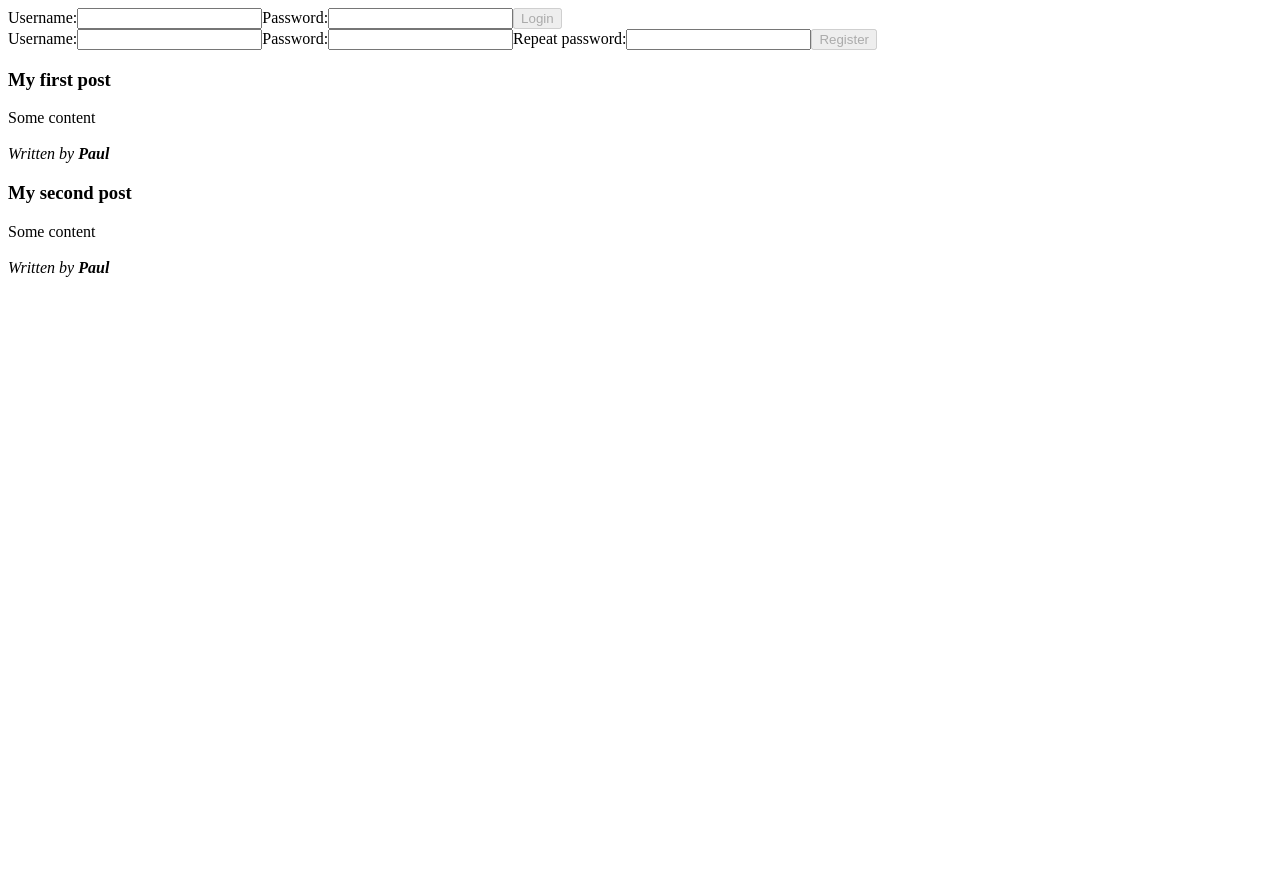
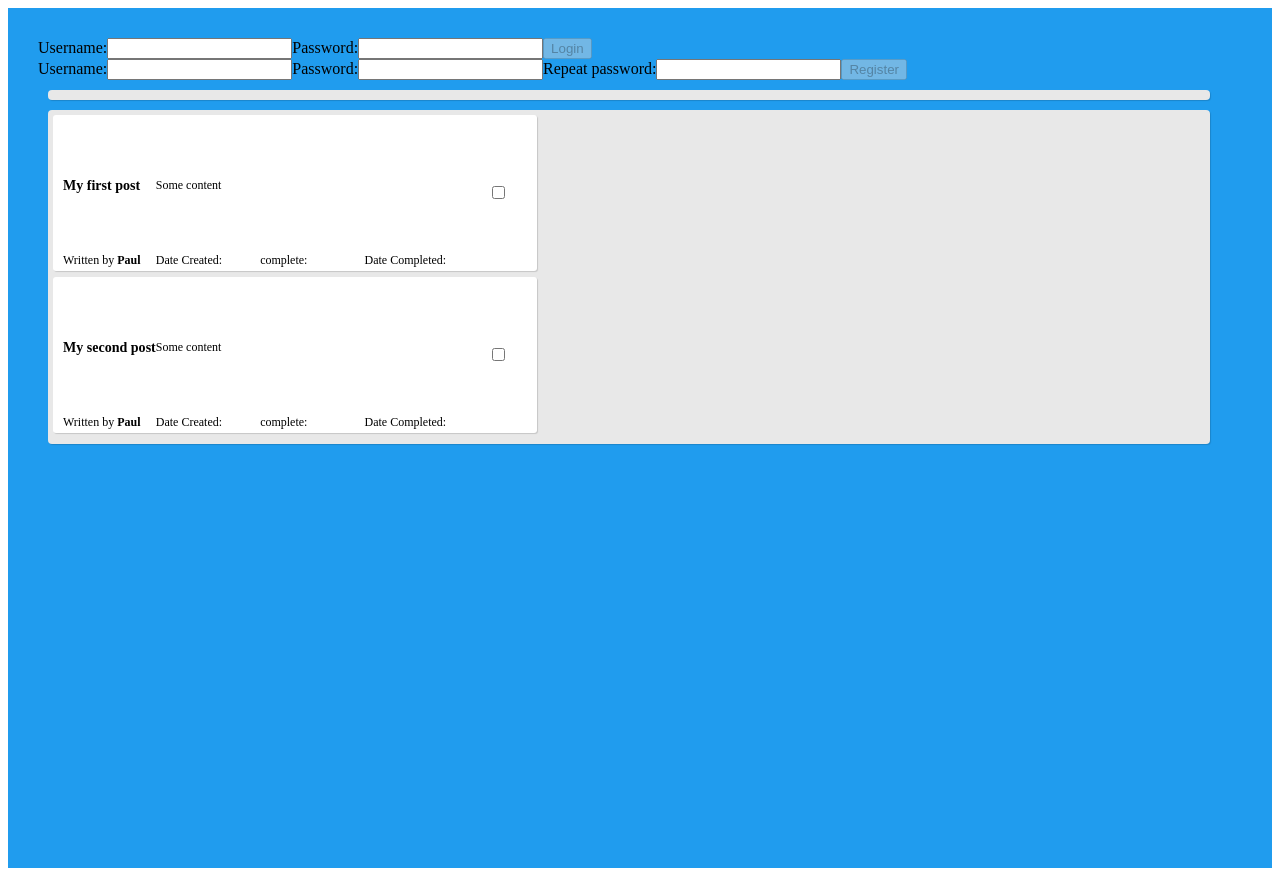
Before and after one commit to joezaksheske/Lab2, a React (Create React App) app: page / in a window 1280 px wide. Before the commit the page ends 800 px from the top, so only its background shows below. Built offline with nearby package versions, Linux system fonts and the light colour scheme.

Commit message:
saving work

```diff
--- a/package.json
+++ b/package.json
@@ -6,6 +6,7 @@
     "@testing-library/jest-dom": "^5.16.5",
     "@testing-library/react": "^13.4.0",
     "@testing-library/user-event": "^13.5.0",
+    "bootstrap": "^5.2.1",
     "react": "^18.2.0",
     "react-dom": "^18.2.0",
     "react-scripts": "^5.0.1",
--- /dev/null
+++ b/src/App.css
@@ -0,0 +1,156 @@
+.app {
+    background: #209cee;
+    height: 100vh;
+    padding: 30px;
+    align-items:center;
+}
+
+.todo-list {
+    background: #e8e8e8;
+    border-radius: 4px;
+    max-width: 90vw;
+    padding: 5px;
+    box-shadow: 1px 1px 1px rgba(0, 0, 0, 0.15);
+    margin: 10px;
+}
+
+.create-Todo{
+    background: #e8e8e8;
+    display: flex;
+    border-radius: 4px;
+    max-width: 90vw;
+    padding: 5px;
+    box-shadow: 1px 1px 1px rgba(0, 0, 0, 0.15);
+    margin: 10px;
+}
+
+.todo {
+    display: grid;
+    grid-template-columns: 20fr 22.5fr 22.5fr 22.5fr 12.5fr;
+    grid-template-rows: 20fr 70fr 10fr;
+    align-items: center;
+    background: #fff;
+    width: border-box;
+    border-radius: 3px;
+    box-shadow: 1px 1px 1px rgba(0, 0, 0, 0.15);
+    font-size: 12px;
+    justify-content: space-between;
+    margin-bottom: 6px;
+    padding: 3px 10px;
+}
+
+.todo_Title_Container{
+    grid-row: 1 / span 2;
+    grid-column: 1;
+}
+
+.todo_Description_Container{
+    grid-row: 1 / span 2;
+    grid-column: 2 / span 4;
+}
+
+.todo_DateCreated_Container{
+    grid-row: 3;
+    grid-column: 2;
+}
+
+.todo_Checkbox_Container{
+    grid-row: 1 / span 3;
+    grid-column: 5;
+    display: block;
+    vertical-align: center;
+    margin: auto;
+}
+
+.todo_Author_Container{
+    grid-row: 3;
+    grid-column: 1;
+}
+.todo_CompleteStatus_Container{
+    grid-row:3;
+    grid-column: 3;
+}
+
+.todo_DateCompleted_Container{
+    grid-row:3;
+    grid-column: 4;
+    border: black;
+}
+
+.button_CreateTodo{
+    background-color: #4CAF50; /* Green */
+    border: none;
+    color: white;
+    padding: 12px 28px;
+    text-align: center;
+    text-decoration: none;
+    display: inline-block;
+    font-size: 16px;
+    border-radius: 12px;
+}
+
+.button_CreateTodo:disabled{
+    background-color: #e7e7e7; color: black;
+    border: none;
+    color: white;
+    padding: 12px 28px;
+    text-align: center;
+    text-decoration: none;
+    display: inline-block;
+    font-size: 16px;
+    border-radius: 12px;
+}
+
+.form_CreateTodoHeader{
+    grid-row: 1;
+    grid-column: 2;
+    margin: 5px;
+    text-align: center;
+    font-family: sans-serif;
+    font-size: 30px;
+}
+
+.form_CreateTodoTitle{
+    grid-row: 3;
+    grid-column: 2;
+    width: auto;
+    padding:3px;
+    margin: 3px;
+}
+
+.form_CreateTodoTitle_Input{
+    border: 2px solid #ccc;
+    border-radius: 4px;
+    width: 100%;
+}
+
+.form_CreateTodoDescription{
+    width: 100%;
+    border: 2px solid #ccc;
+    border-radius: 4px;
+    resize: none;
+    grid-column: 2;
+    grid-row: 4;
+    margin: 5px;
+}
+
+.form_CreateTodoAuthor{
+    grid-column: 2;
+    grid-row: 2;
+    margin: 5px
+}
+
+.form_CreateTodoSubmit{
+    display: block;
+    grid-column: 2;
+    grid-row: 5;
+    margin-left: auto;
+    margin-right: auto;
+}
+
+.form_CreateTodo{
+    display:grid;
+    max-height: 400px;
+    grid-template-columns: 10fr 80fr 10fr;
+    grid-template-rows: 15fr 10fr 10fr 60fr 5fr;
+}
--- a/src/App.js
+++ b/src/App.js
@@ -3,6 +3,7 @@ import { useState, useReducer } from "react";
 import UserBar from "./user/UserBar";
 import TodoList from "./todo/TodoList";
 import CreateTodo from "./todo/CreateTodo";
+import './App.css'
 
 import appReducer from "./reducers";
 
@@ -26,12 +27,20 @@ function App() {
     });
 
     return (
-        <div>
-            <UserBar user={state.user} dispatch={dispatch} />
-            <TodoList todos={state.todos} />
-            {state.user && (
-                <CreateTodo user={state.user} todos={state.todos} dispatch={dispatch} />
-            )}
+        <div className="app">
+            <header>
+                <UserBar user={state.user} dispatch={dispatch} />
+            </header>
+            <main>
+                <div className="todo-list">
+                    {state.user && (
+                        <CreateTodo user={state.user} todos={state.todos} dispatch={dispatch} />
+                    )}
+                </div>
+                <div className="create-Todo">
+                    <TodoList todos={state.todos} />
+                </div>
+            </main>
         </div>
     );
 }
--- a/src/reducers.js
+++ b/src/reducers.js
@@ -17,6 +17,9 @@ function todoReducer(state, action) {
                 title: action.title,
                 content: action.content,
                 author: action.author,
+                dateCreated: Date.now().toString(),
+                complete: false,
+                dateCompleted: Date.now().toString(),
             };
             return [newTodo, ...state];
         default:
--- a/src/todo/CreateTodo.js
+++ b/src/todo/CreateTodo.js
@@ -5,18 +5,24 @@ export default function CreateTodo({ user, todos, dispatch }) {
     const [content, setContent] = useState('');
 
     return (
+        <div>
             <form
                 onSubmit={(e) => {
                     e.preventDefault();
                     dispatch({ type: "CREATE_TODO", title, content, author: user });
                 }}
             >
-            <div>
+                <div className="form_CreateTodo">
+                    <div className="form_CreateTodoHeader">
+                            What do you need to get done?
+                    </div>
+                    <div className="form_CreateTodoAuthor">
                         Author: <b>{user}</b>
                     </div>
-            <div>
+                    <div className="form_CreateTodoTitle">
                         <label htmlFor="create-title">Title:</label>
                         <input
+                            className="form_CreateTodoTitle_Input"
                             type="text"
                             name="create-title"
                             id="create-title"
@@ -25,10 +31,15 @@ export default function CreateTodo({ user, todos, dispatch }) {
                         />
                     </div>
                     <textarea
+                        className="form_CreateTodoDescription"
                         value={content}
                         onChange={(event) => setContent(event.target.value)}
                     />
-            <input type="submit" value="Create" />
+                    <div className="form_CreateTodoSubmit">
+                        <input className="button_CreateTodo" type="submit" value="Create" disabled={title.length === 0}/>
+                    </div>
+                </div>
             </form>
+        </div>
     );
 }
--- a/src/todo/Todo.js
+++ b/src/todo/Todo.js
@@ -1,12 +1,20 @@
-export default function Todo({ title, content, author }) {
+export default function Todo({ title, content, author, dateCreated, complete,dateCompleted}) {
     return (
-        <div>
-            <h3>{title}</h3>
-            <div>{content}</div>
-            <br />
-            <i>
+        <div className="todo">
+            <div className="todo_Title_Container">
+                <h3>{title}</h3>
+            </div>
+            <div className="todo_Author_Container">
                 Written by <b>{author}</b>
-            </i>
+            </div>
+            <div className="todo_Description_Container">{content}</div>
+            <div className="todo_DateCreated_Container">Date Created: {dateCreated}</div>
+            <div className="todo_CompleteStatus_Container">complete: {complete}</div>
+            <div className="todo_DateCompleted_Container">Date Completed: {dateCompleted}</div>
+            <div className="todo_Checkbox_Container">
+                <input type="checkbox"></input>
+            </div>
+
         </div>
     );
 }
--- a/src/user/UserBar.js
+++ b/src/user/UserBar.js
@@ -9,10 +9,14 @@ export default function UserBar({ user, dispatch }) {
         return <Logout user={user} dispatch={dispatch} />;
     } else {
         return (
-            <>
-                <Login dispatch={dispatch} />
-                <Register dispatch={dispatch} />
-            </>
+            <div>
+                <div>
+                    <Login dispatch={dispatch}/>
+                </div>
+                <div>
+                    <Register dispatch={dispatch} />
+                </div>
+            </div>
         );
     }
 }
```
Also changed, not shown: 1 other file (tests, documents, lock files or other folders). Lines whose indentation alone changed are shown as unchanged.
